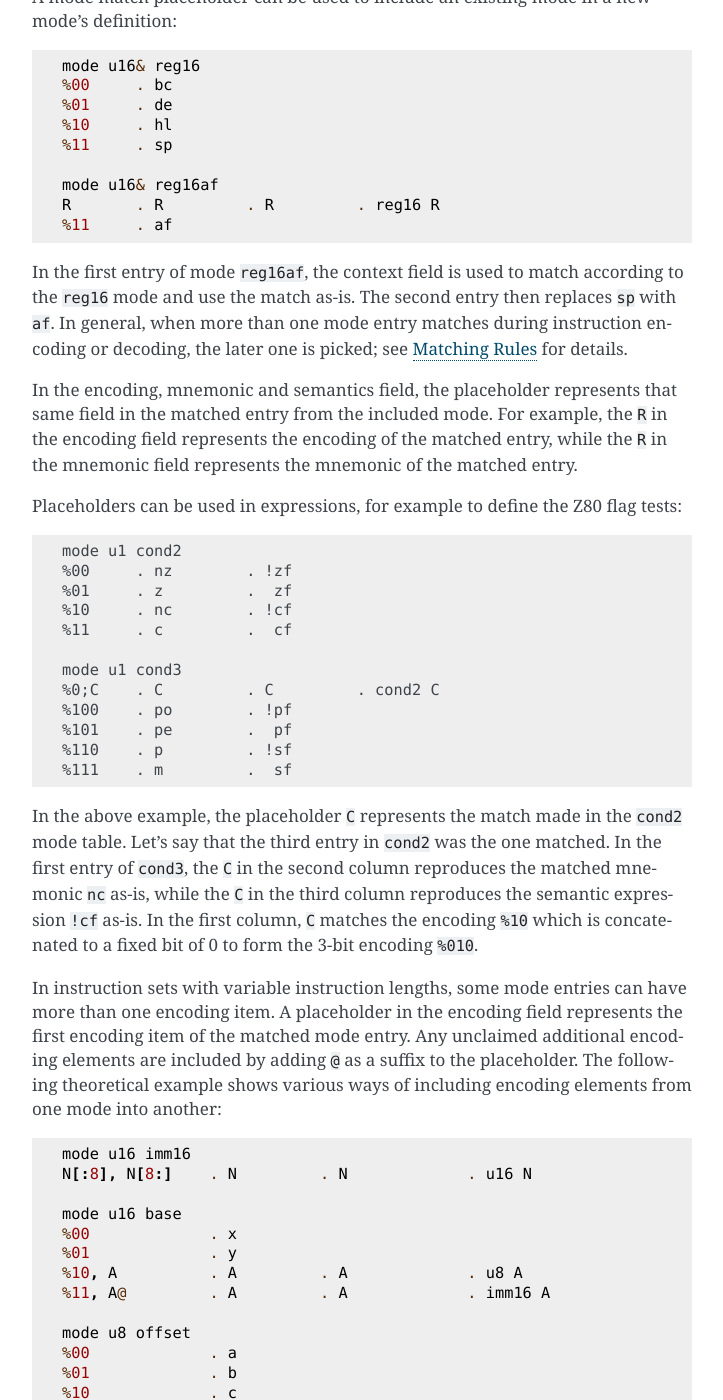
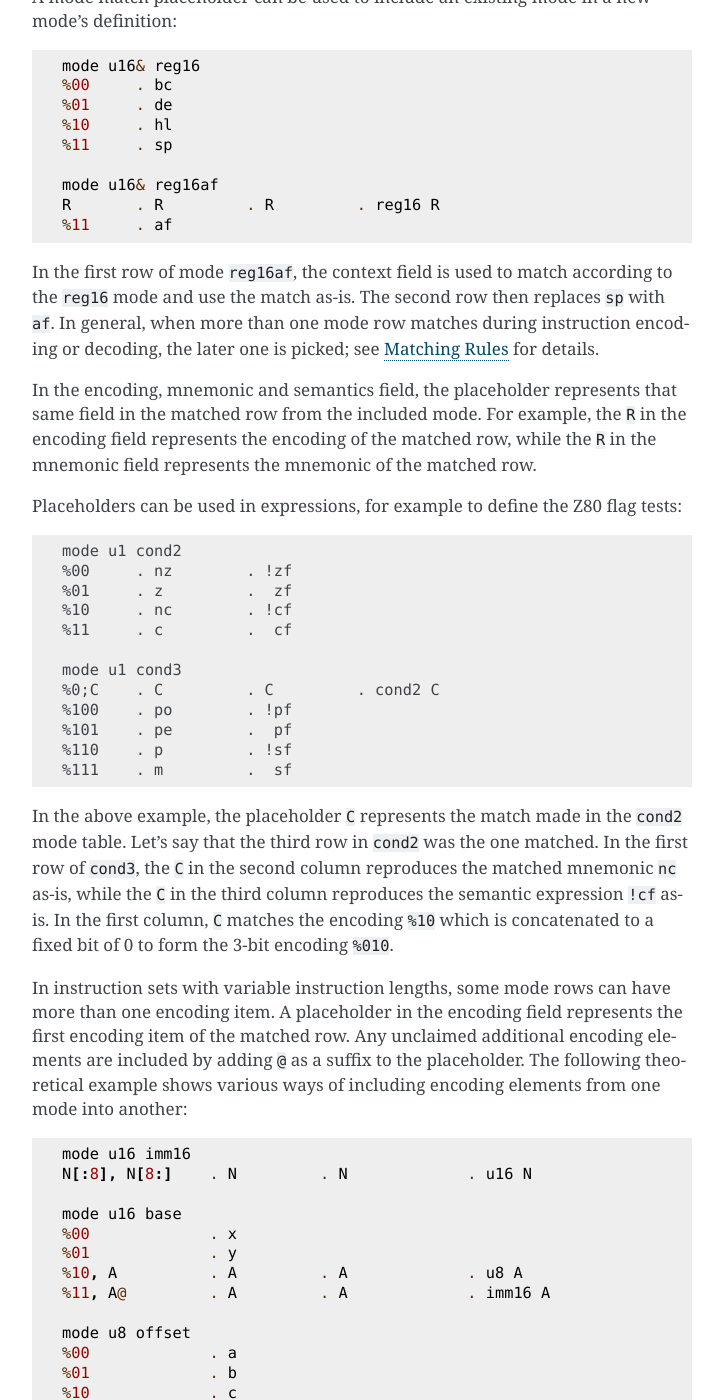
Before and after one commit to mthuurne/retroasm, a Sphinx documentation site: the page built from docs/instruction-set.rst, in a window 1280 px wide and 1400 px high, scrolled down 13856 px. Shown: the whole window, without its empty margins (388-1111 px from the left). Built offline with Sphinx 7.4.7, drawn with Linux system fonts in a browser that asks for light colours; the version number is read from the project's files by our own code; some of the changed text lies outside the part shown.

Commit message:
Rename "mode entry" to "mode row"
The word "row" suggests it is a line (multiple fields)  within a table,
while the word "entry" is more generic and doesn't tell what kind of
collection it belongs to or whether it consists of a single field or
multiple fields.

```diff
--- a/docs/instruction-set.rst
+++ b/docs/instruction-set.rst
@@ -472,7 +472,7 @@ A mode definition uses the syntax below:
 
 The type in the header is the type for expressions the semantics field. For modes defining register sets and addressing modes this will be a reference type, such as ``u8&`` for 8-bit registers and I/O, while for modes defining immediates or conditions this will be a value type, such as ``u16`` for 16-bit immediates and ``u1`` (Boolean) for conditions.
 
-There can be as many dot-separated lines as necessary to define all entries of a mode, creating a 4-column table.
+There can be as many dot-separated lines as necessary to define all patterns within a mode, creating a 4-column table.
 
 Encoding
 --------
@@ -557,7 +557,7 @@ Context expressions are not allowed to access state such as registers or perform
 Mode Matches
 ^^^^^^^^^^^^
 
-A mode match placeholder is defined using the syntax ``<mode> <name>``. A mode match placeholder will be later substituted by a matched entry (row) in the mode with the given name.
+A mode match placeholder is defined using the syntax ``<mode> <name>``. A mode match placeholder will be later substituted by a matched row in the mode with the given name.
 
 A mode match placeholder can be used to include an existing mode in a new mode's definition:
 
@@ -574,9 +574,9 @@ A mode match placeholder can be used to include an existing mode in a new mode's
    %11     . af
 
 
-In the first entry of mode ``reg16af``\ , the context field is used to match according to the ``reg16`` mode and use the match as-is. The second entry then replaces ``sp`` with ``af``. In general, when more than one mode entry matches during instruction encoding or decoding, the later one is picked; see `Matching Rules`_ for details.
+In the first row of mode ``reg16af``\ , the context field is used to match according to the ``reg16`` mode and use the match as-is. The second row then replaces ``sp`` with ``af``. In general, when more than one mode row matches during instruction encoding or decoding, the later one is picked; see `Matching Rules`_ for details.
 
-In the encoding, mnemonic and semantics field, the placeholder represents that same field in the matched entry from the included mode. For example, the ``R`` in the encoding field represents the encoding of the matched entry, while the ``R`` in the mnemonic field represents the mnemonic of the matched entry.
+In the encoding, mnemonic and semantics field, the placeholder represents that same field in the matched row from the included mode. For example, the ``R`` in the encoding field represents the encoding of the matched row, while the ``R`` in the mnemonic field represents the mnemonic of the matched row.
 
 Placeholders can be used in expressions, for example to define the Z80 flag tests:
 
@@ -596,9 +596,9 @@ Placeholders can be used in expressions, for example to define the Z80 flag test
    %111    . m         .  sf
 
 
-In the above example, the placeholder ``C`` represents the match made in the ``cond2`` mode table. Let's say that the third entry in ``cond2`` was the one matched. In the first entry of ``cond3``\ , the ``C`` in the second column reproduces the matched mnemonic ``nc`` as-is, while the ``C`` in the third column reproduces the semantic expression ``!cf`` as-is. In the first column, ``C`` matches the encoding ``%10`` which is concatenated to a fixed bit of 0 to form the 3-bit encoding ``%010``.
+In the above example, the placeholder ``C`` represents the match made in the ``cond2`` mode table. Let's say that the third row in ``cond2`` was the one matched. In the first row of ``cond3``\ , the ``C`` in the second column reproduces the matched mnemonic ``nc`` as-is, while the ``C`` in the third column reproduces the semantic expression ``!cf`` as-is. In the first column, ``C`` matches the encoding ``%10`` which is concatenated to a fixed bit of 0 to form the 3-bit encoding ``%010``.
 
-In instruction sets with variable instruction lengths, some mode entries can have more than one encoding item. A placeholder in the encoding field represents the first encoding item of the matched mode entry. Any unclaimed additional encoding elements are included by adding ``@`` as a suffix to the placeholder. The following theoretical example shows various ways of including encoding elements from one mode into another:
+In instruction sets with variable instruction lengths, some mode rows can have more than one encoding item. A placeholder in the encoding field represents the first encoding item of the matched row. Any unclaimed additional encoding elements are included by adding ``@`` as a suffix to the placeholder. The following theoretical example shows various ways of including encoding elements from one mode into another:
 
 .. code-block::
 
@@ -621,11 +621,11 @@ In instruction sets with variable instruction lengths, some mode entries can hav
    B;D, B@, D@     . (B + D)   . mem[B + D]    . base B, offset D
 
 
-The mode ``imm16`` defines a 16-bit immediate that is encoded in little endian byte order (lower 8 bits first). It is used in the fourth entry of mode ``base``\ , where the placeholder ``A@`` includes both bytes from the encoding field of ``imm16``\ : both were unclaimed, since this entry only has ``A@`` in it, not ``A`` by itself.
+The mode ``imm16`` defines a 16-bit immediate that is encoded in little endian byte order (lower 8 bits first). It is used in the fourth row of mode ``base``\ , where the placeholder ``A@`` includes both bytes from the encoding field of ``imm16``\ : both were unclaimed, since this row only has ``A@`` in it, not ``A`` by itself.
 
 The mode ``relative`` defines relative addressing using a 16-bit base addresses defined in the ``base`` mode and an 8-bit offset defined in the ``offset`` mode. In the encoding field, ``B`` matches the first encoding element of ``base``\ , which is a 2-bit pattern that selects which register or immediate to use. Since ``B`` claimed the first encoding element, ``B@`` here includes only elements after the first, which is none for the ``x`` and ``y`` register options, one byte for the 8-bit address (zero page) option and two bytes for the 16-bit address (absolute) option.
 
-Similarly, ``D`` in the encoding of mode ``relative`` matches the 2-bit pattern that selects the offset to use. ``D@`` is empty when the offset is one of the 8-bit registers ``a``\ , ``b`` or ``c``\ , while it contains the 8-bit immediate offset if the fourth entry in the ``offset`` mode is matched.
+Similarly, ``D`` in the encoding of mode ``relative`` matches the 2-bit pattern that selects the offset to use. ``D@`` is empty when the offset is one of the 8-bit registers ``a``\ , ``b`` or ``c``\ , while it contains the 8-bit immediate offset if the fourth row in the ``offset`` mode is matched.
 
 Instructions
 ============
@@ -642,7 +642,7 @@ There can be as many dot-separated lines as necessary, creating a 4-column table
 
 Unlike mode definitions, where the semantics field contains an expression, the semantics field for an instruction contains a statement, such as an assignment or a call to a function that changes a register or performs I/O.
 
-The mnemonic base is prepended to the mnemonic field of every entry. For example, the definition below defines ``ld D,S`` and ``ld D,N`` -- two forms of ``ld``\ , the Z80 load instruction:
+The mnemonic base is prepended to the mnemonic field of every row. For example, the definition below defines ``ld D,S`` and ``ld D,N`` -- two forms of ``ld``\ , the Z80 load instruction:
 
 .. code-block::
 
@@ -651,7 +651,7 @@ The mnemonic base is prepended to the mnemonic field of every entry. For example
    %00;D;%110, N       . D,N       . D := N    . reg8 D, u8 N
 
 
-The mnemonic ``ld b,h`` is matched by the first entry (\ ``D`` matching ``b`` and ``S`` matching ``h``\ ), while ``ld b,12`` is matched by the second entry (\ ``D`` matching ``b`` and ``N`` matching ``12``\ ).
+The mnemonic ``ld b,h`` is matched by the first row (\ ``D`` matching ``b`` and ``S`` matching ``h``\ ), while ``ld b,12`` is matched by the second row (\ ``D`` matching ``b`` and ``N`` matching ``12``\ ).
 
 The mnemonic base can be empty if you want to define separate instructions in a single instruction block. For example, these are definitions for the 6502 instructions that set and clear flags:
 
@@ -669,7 +669,7 @@ The mnemonic base can be empty if you want to define separate instructions in a
 Matching Rules
 ==============
 
-When multiple instruction/mode table entries match the same encoding, the later entry fully replaces the earlier entry. Let's look at how the Z80 encodes its ``push`` and ``pop`` instructions:
+When multiple instruction/mode table rows match the same encoding, the later row fully replaces the earlier row. Let's look at how the Z80 encodes its ``push`` and ``pop`` instructions:
 
 .. code-block::
 
@@ -693,8 +693,8 @@ In mode ``reg16af``\ , not only does the encoding ``%11`` map to the mnemonic ``
 When there is more than one way of encoding the same instruction, the assembler will use the following priorities:
 
 - shorter encodings are always picked over longer ones
-- later entries in instruction/mode tables are picked over earlier entries,
-  such that it is always possible to override the preferred interpretation of a mnemonic by adding an entry
+- later rows in instruction/mode tables are picked over earlier rows,
+  such that it is always possible to override the preferred interpretation of a mnemonic by adding a row
 
 Instruction Decoding
 ====================
@@ -736,7 +736,7 @@ Opcode bytes that select different instructions rather than modify existing inst
 Decode Flag Filter
 ------------------
 
-The decode flags set by prefixes can be checked in the encoding column using the syntax ``?<name>``. A mode entry (row) can be matched only if all checked prefix flags are set.
+The decode flags set by prefixes can be checked in the encoding column using the syntax ``?<name>``. A mode row can be matched only if all checked prefix flags are set.
 
 For example, the undocumented IXH, IXL, IYH and IYL registers of the Z80 could be added to the ``reg8`` mode from the earlier example:
 
@@ -749,7 +749,7 @@ For example, the undocumented IXH, IXL, IYH and IYL registers of the Z80 could b
    %101, ?ixf  . ixl
    %101, ?iyf  . iyl
 
-The entries that test decode flags are placed after the corresponding entries that don't test flags, since the last matched entry is picked when decoding.
+The rows that test decode flags are placed after the corresponding rows that don't test flags, since the last matched row is picked when decoding.
 
 Here is an example that defines Z80 indexed addressing:
 
```
Also changed, not shown: 10 other files.
